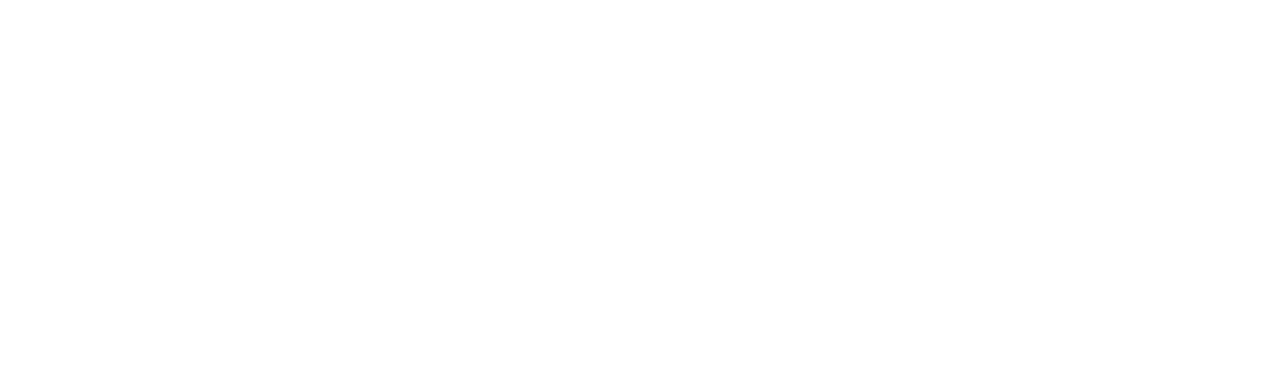
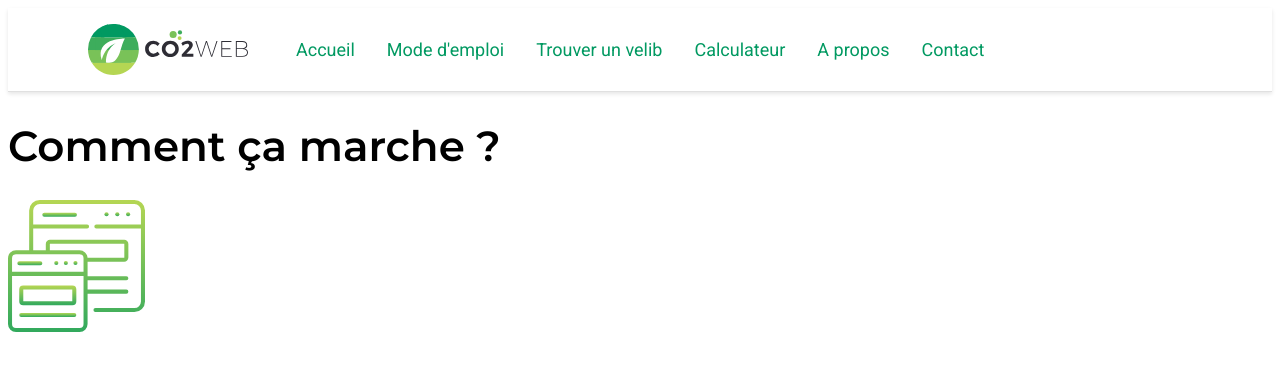
Before and after one commit to Astridnz/Brief-CO2WEB, a plain HTML site: page mode-demploi.html in a window 1280 px wide. Drawn offline with nearby package versions, Linux system fonts and the light colour scheme; files that its build step writes are made by us from their sources.

Commit message:
update des variables font-size

```diff
--- a/abstracts/_variables.scss
+++ b/abstracts/_variables.scss
@@ -22,5 +22,6 @@ $font-family-text: "Roboto", serif;
 
 // ------------------------------------------FONT SIZE--------------------------------------
 
-$font-size-title: inherit;
-$font-size-large: 18px;
+$font-size-title-1: 42px;
+$font-size-title-2: 24px;
+$font-size-text: 18px;
--- a/base/_typography.scss
+++ b/base/_typography.scss
@@ -3,10 +3,14 @@
 h1{
   font-family: $font-family-title;
   font-weight: 600;
-  font-size: $font-size-title;
+  font-size: $font-size-title-1;
 }
 
+h2{
+  font-family: $font-family-text;
+  font-size: $font-size-title-2;
+}
 .corpsdetexte{
   font-family: $font-family-text;
-  font-size: $font-size-large;
+  font-size: $font-size-text;
 }
--- a/layout/_header.scss
+++ b/layout/_header.scss
@@ -44,7 +44,7 @@ header{
     a{
         text-decoration: none;
         color: $darker-green-color;
-        font-size: $font-size-large;
+        font-size: $font-size-text;
 
     // caractéristiques des liens au survol de la souris
         &:hover{
--- a/layout/_navigation.scss
+++ b/layout/_navigation.scss
@@ -1 +1,4 @@
 /* --------------------------------- Navigation --------------------------------- */
+
+
+// la balise <nav> ets dans le header
--- a/mode-demploi.html
+++ b/mode-demploi.html
@@ -0,0 +1,51 @@
+<!DOCTYPE html>
+<html lang="fr">
+<head>
+  <meta charset="UTF-8">
+  <meta name="viewport" content="width=device-width, initial-scale=1.0">
+  <link rel="preconnect" href="https://fonts.googleapis.com">
+<link rel="preconnect" href="https://fonts.gstatic.com" crossorigin>
+<link href="https://fonts.googleapis.com/css2?family=Montserrat:ital,wght@0,100..900;1,100..900&family=Roboto&display=swap" rel="stylesheet">
+<link rel="stylesheet" href="main.css">
+  <title>Contact</title>
+</head>
+<body>
+
+  <header>
+
+      <div class="header-flex">
+
+        <img src="ressources/logo/CO2-logo.svg" alt="logo CO2WEB">
+
+        <nav>
+
+          <ul>
+            <li><a class="corpsdetexte" href="home.html">Accueil</a></li>
+            <li><a class="corpsdetexte" href="mode-demploi.html">Mode d'emploi</a></li>
+            <li><a class="corpsdetexte" href="trouver-un-velib.html">Trouver un velib</a></li>
+            <li><a class="corpsdetexte" href="calculateur.html">Calculateur</a></li>
+            <li><a class="corpsdetexte" href="a-propos.html">A propos</a></li>
+            <li><a class="corpsdetexte" href="contact.html">Contact</a></li>
+          </ul>
+
+        </nav>
+
+      </div>
+
+  </header>
+
+  <main>
+    <h1>Comment ça marche ?</h1>
+
+    <div class="mode-demploi">
+
+      <div class="mode-demploi__option">
+        <img src="ressources/images/analysezvotresite.svg" alt="">
+        <p></p>
+      </div>
+
+    </div>
+  </main>
+
+</body>
+</html>
```
